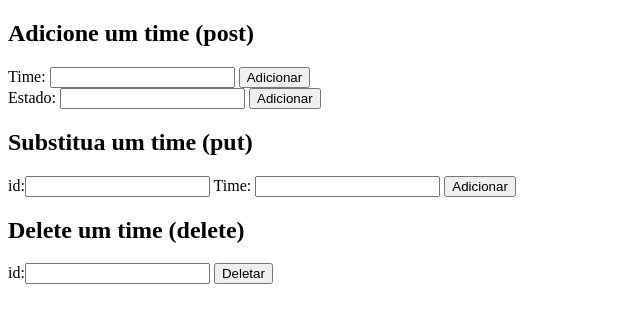
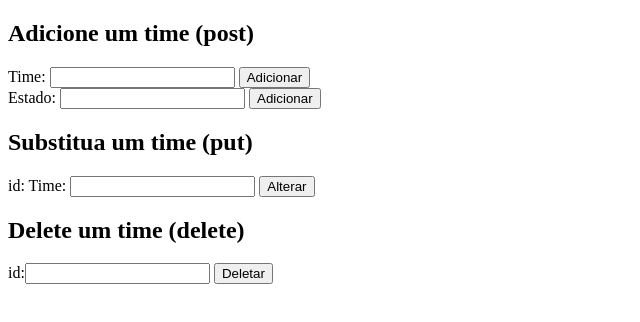
Before and after one commit to thaleshanashiro/frontend, a plain HTML site: page index.html in a window 1280 px wide. Shown: the whole page, without its empty margins (0-640 px from the left). Drawn offline with Linux system fonts and the light colour scheme.

Commit message:
Update index.html

```diff
--- a/index.html
+++ b/index.html
@@ -25,9 +25,10 @@
 
         <h2>Substitua um time (put) </h2>
         <form id="putForm">
-            <label>id:<input type="text" name="id"/></label>
-            <label>Time: <input type="text" name="time"/></label>
-            <button type="submit" onclick="return submitPut()">Adicionar</button>
+            <labe for="id">id: </label>
+            <label type"text" id="time">Time: </label>
+            <input type="text" id="time" name="time"/>
+            <button type="submit" onclick="return submitPut()">Alterar</button>
         </form>
 
         <h2>Delete um time (delete) </h2>
```
